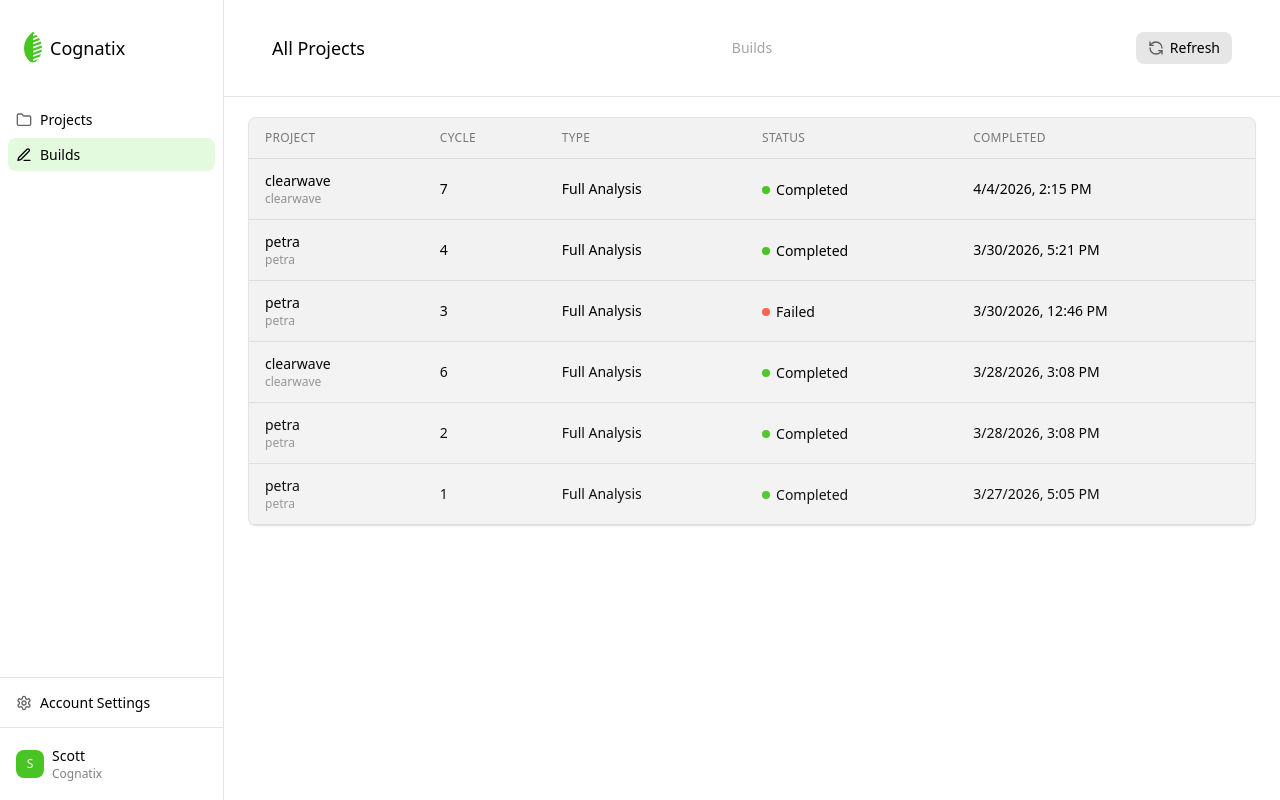
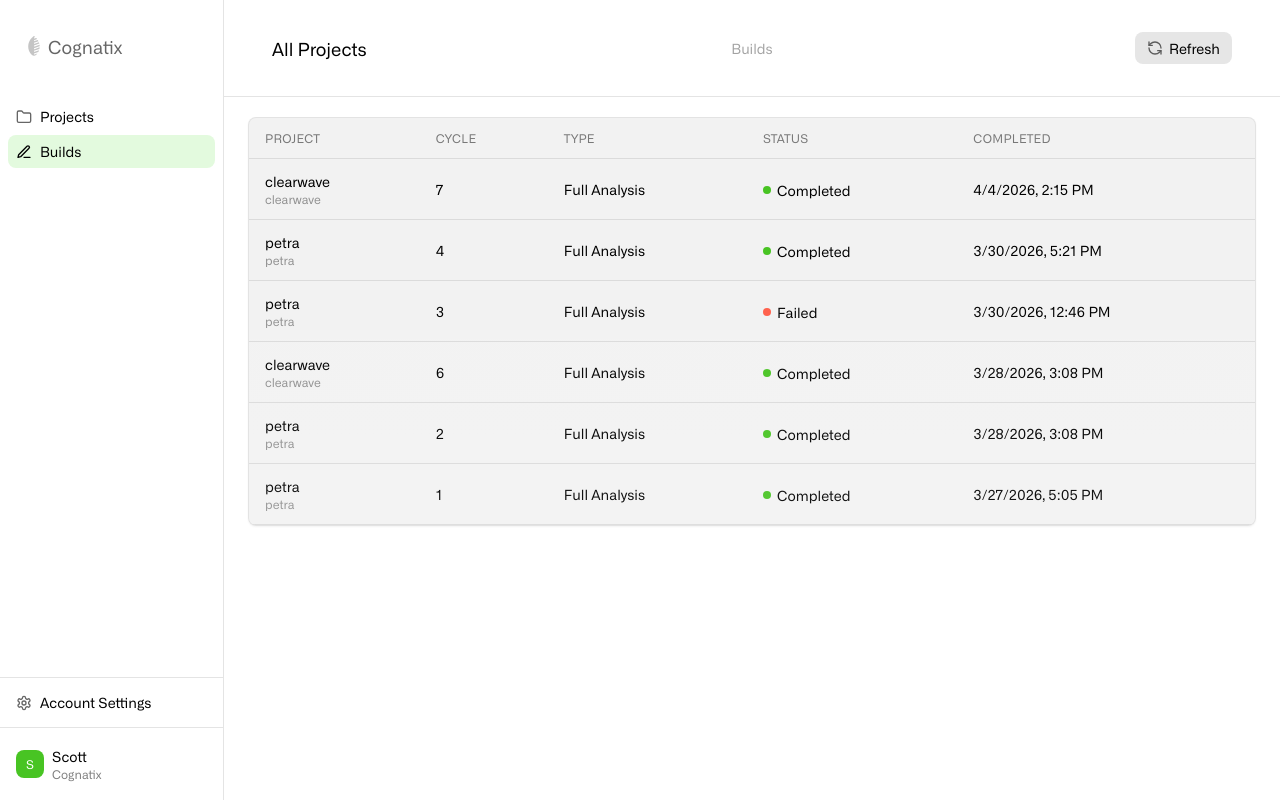
Before and after one commit to ShaggyDude/Compos, a website: page builds.html in a window 1280 px wide. Drawn offline with Linux system fonts and the light colour scheme.

Commit message:
Enhance sidebar and font styles: update logo link, add font weights, and improve hover effects

```diff
--- a/shared.js
+++ b/shared.js
@@ -93,9 +93,9 @@ function renderSidebar(ctx) {
     <aside class="sidebar flex flex-col h-screen w-56 shrink-0 border-r fixed left-0 top-0 z-30">
       <!-- Logo -->
       <div class="px-6 py-8">
-        <a href="${root}projects.html" class="flex items-center gap-2 text-lg no-underline">
-          <img src="${root}images/favicon.svg" alt="Cognatix" width="18" height="30">
-          <span class="text-ink-sage-1000">Cognatix</span>
+        <a href="${root}projects.html" class="group flex items-center gap-1 text-lg no-underline">
+          <img src="${root}images/favicon.svg" alt="Cognatix" class="size-5 saturate-0 opacity-60 transition group-hover:saturate-100 group-hover:opacity-100">
+          <span class="text-ink-sage-1000 opacity-60 transition group-hover:opacity-100">Cognatix</span>
         </a>
       </div>
 
--- a/styles/main.css
+++ b/styles/main.css
@@ -1,4 +1,18 @@
 @import "tailwindcss";
+
+@font-face {
+  font-family: Alliance;
+  src: url('../fonts/alliance.woff2') format('woff2');
+  font-weight: 400;
+  font-style: normal;
+}
+
+@font-face {
+  font-family: Alliance;
+  src: url('../fonts/alliance-bold.woff2') format('woff2');
+  font-weight: 700;
+  font-style: normal;
+}
 
 /* === INKset: ========== auto darkmode for Tailwind ===>
   Ink  = pigment (single resolved color)
@@ -302,6 +316,7 @@
 
   body {
     @apply antialiased;
+    font-family: Alliance, sans-serif;
   }
 
   .lucide {
```
Also changed, not shown: styles/output.css.
